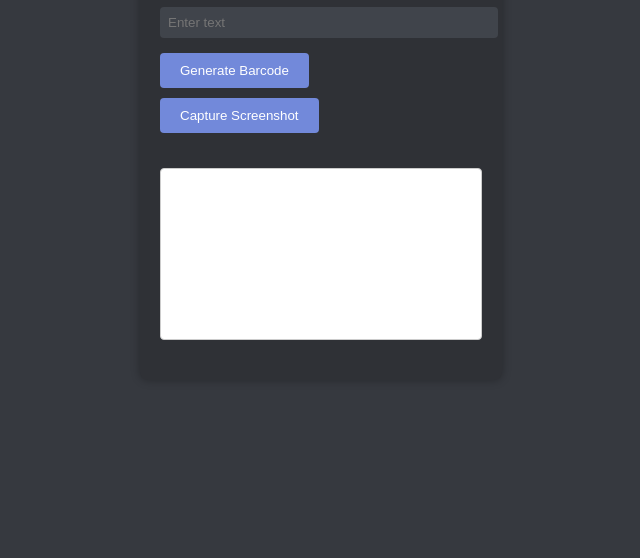
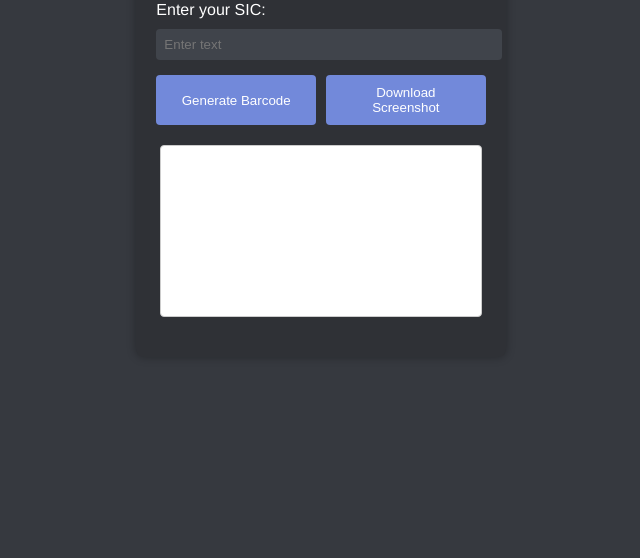
Before and after one commit to alokrajcse/bar.io, a plain HTML site: page index.html in a window 1280 px wide. Shown: the part 298-856 px from the top of the page, without its empty margins (319-959 px from the left). Drawn offline with Linux system fonts and the light colour scheme.

Commit message:
Update index.html

```diff
--- a/index.html
+++ b/index.html
@@ -45,7 +45,14 @@
       margin-bottom: 15px;
     }
 
+    .button-container {
+      display: flex;
+      justify-content: space-between;
+      margin-bottom: 15px;
+    }
+
     button {
+      flex: 1;
       padding: 10px 20px;
       background-color: #7289da;
       color: #ffffff;
@@ -68,25 +75,7 @@
     }
 
     .screenshot-button {
-      padding: 10px 20px;
-      background-color: #7289da;
-      color: #ffffff;
-      border: none;
-      border-radius: 4px;
-      cursor: pointer;
-      margin-bottom: 15px;
-      margin-top: 10px;
-    }
-
-    .screenshot-button:hover {
-      background-color: #677bc4;
-    }
-
-    /* Media query for mobile devices */
-    @media only screen and (max-width: 480px) {
-      .screenshot-button {
-        margin-top: 15px;
-      }
+      margin-left: 10px;
     }
   </style>
   <script src="https://cdn.jsdelivr.net/jsbarcode/3.6.0/JsBarcode.all.min.js"></script>
@@ -96,11 +85,10 @@
     <h1>Get Your Barcode</h1>
     <label for="text-input">Enter your SIC:</label>
     <input type="text" id="text-input" placeholder="Enter text" />
-    <br />
-    <button onclick="generateBarcode()">Generate Barcode</button>
-    <br />
-    <button class="screenshot-button" onclick="captureScreenshot()">Capture Screenshot</button>
-    <br />
+    <div class="button-container">
+      <button onclick="generateBarcode()">Generate Barcode</button>
+      <button class="screenshot-button" onclick="captureScreenshot()">Download Screenshot</button>
+    </div>
     <svg id="barcode"></svg>
   </div>
 
```
